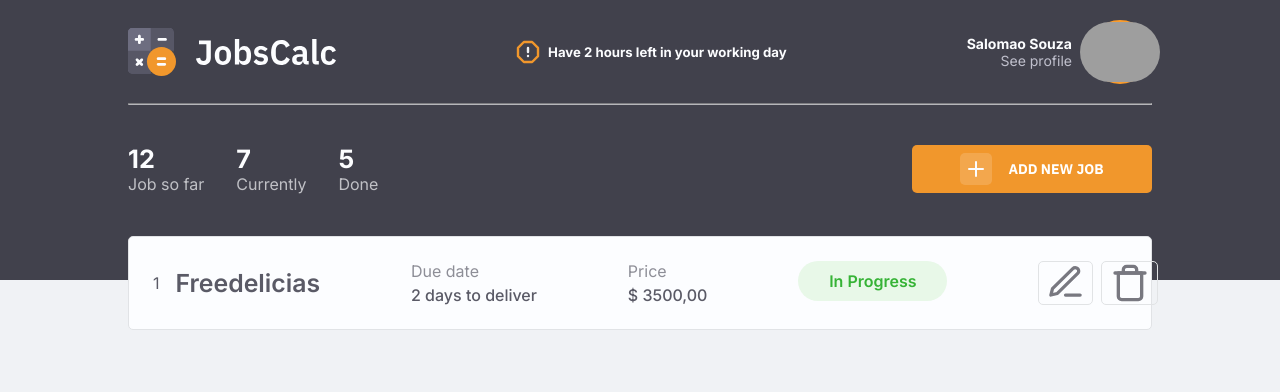
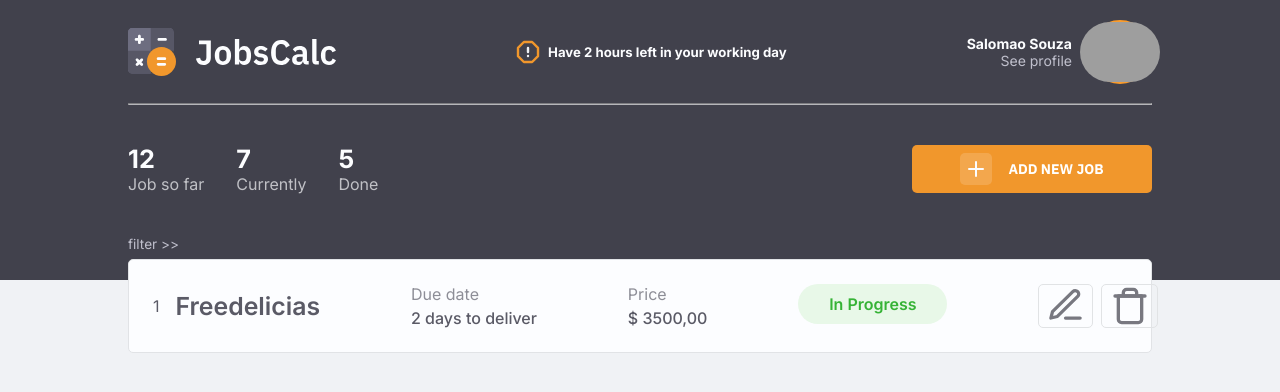
Before and after one commit to ssdev-95/100freelas, a Next.js app: page / in a window 1280 px wide. Shown: the top 392 px of the page. Built offline with nearby package versions, Linux system fonts and the light colour scheme; grey boxes are pictures that could not be loaded.

Commit message:
[UPDATE] Finishing touches on home styles

```diff
--- a/src/pages/index.tsx
+++ b/src/pages/index.tsx
@@ -7,6 +7,7 @@ export default function Home() {
     <div>
       <Header/>
       <div className="jobsContainer">
+        <a className="filter" href="#">filter &gt;&gt;</a>
         <Card job={{id: 1, name:'Freedelicias', price:'$ 3500,00', remainingDays: 2}} />
       </div>
     </div>
--- a/src/styles/globals.css
+++ b/src/styles/globals.css
@@ -47,3 +47,17 @@ html, body {
     gap: 15px;
     margin: -2.75rem auto;
 }
+
+.filter {
+    width: fit-content;
+    height: fit-content;
+    text-decoration: none;
+    color: var(--card-label);
+    font-weight: 400;
+    font-size: .85rem;
+    margin-bottom: -0.5rem;
+}
+
+.filter:hover {
+    color: var(--button-text);
+}
```
